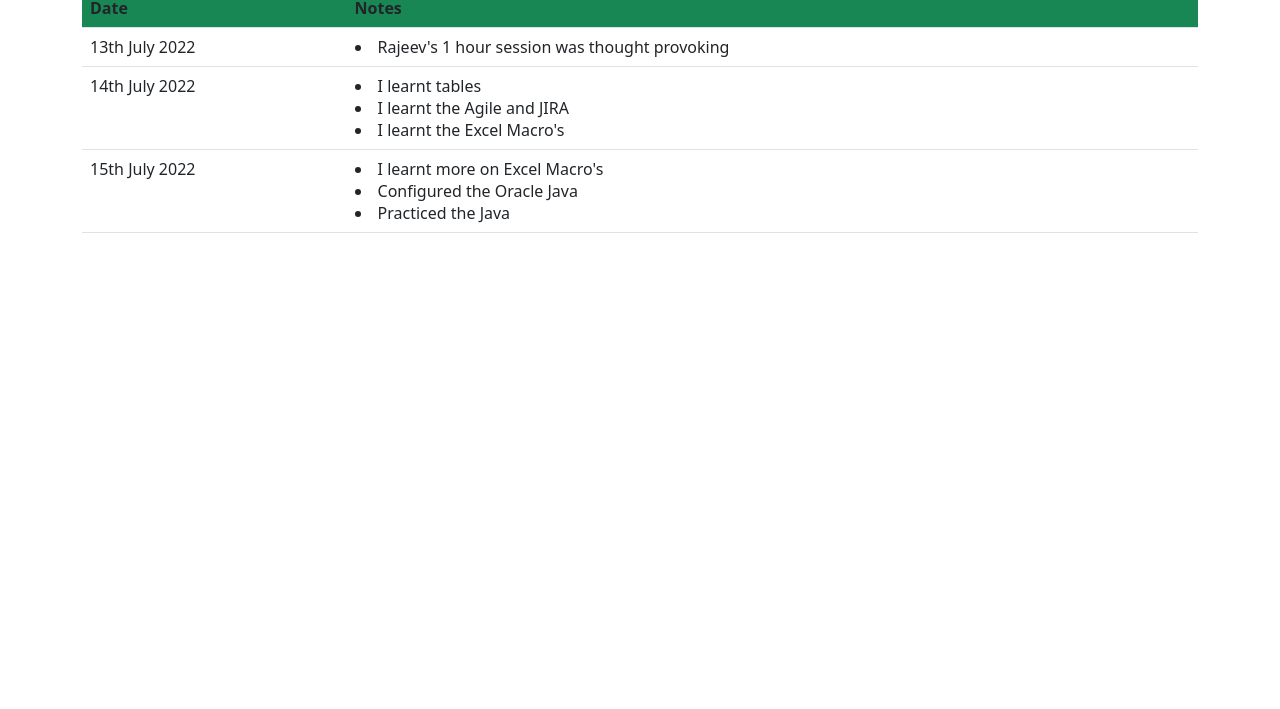
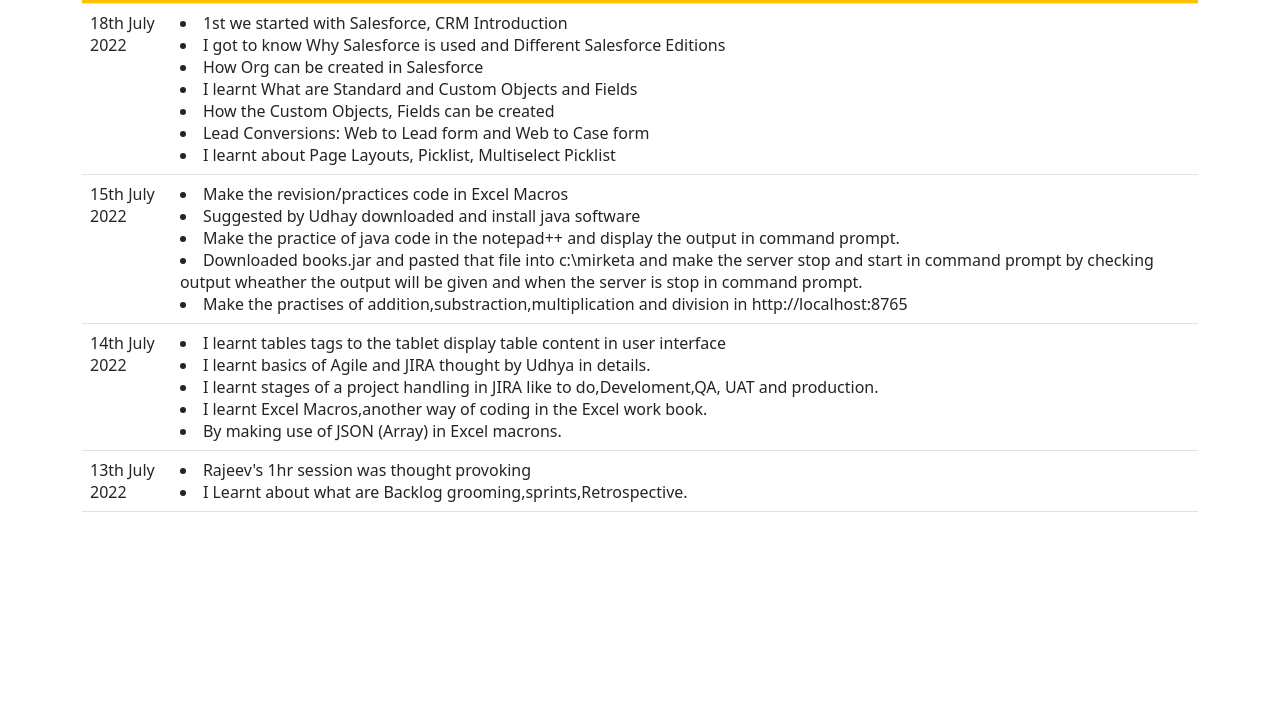
Before and after one commit to basavaraj-mrk/basavaraj-mrk, a plain HTML site: page Journal.html in a window 1280 px wide. Shown: the part 91-800 px from the top of the page. Drawn offline with nearby package versions, Linux system fonts and the light colour scheme.

Commit message:
Updated on 18th july

```diff
--- a/Journal.html
+++ b/Journal.html
@@ -1,46 +1,60 @@
-"<html>
+<html>
     <head>
     <!-- CSS only -->
 <link href="https://cdn.jsdelivr.net/npm/bootstrap@5.2.0-beta1/dist/css/bootstrap.min.css" rel="stylesheet" integrity="sha384-0evHe/X+R7YkIZDRvuzKMRqM+OrBnVFBL6DOitfPri4tjfHxaWutUpFmBp4vmVor" crossorigin="anonymous">
         <!-- JavaScript Bundle with Popper -->
-<script src="https://cdn.jsdelivr.net/npm/bootstrap@5.2.0-beta1/dist/js/bootstrap.bundle.min.js" integrity="sha384-pprn3073KE6tl6bjs2QrFaJGz5/SUsLqktiwsUTF55Jfv3qYSDhgCecCxMW52nD2" crossorigin="anonymous"> </script>
-
+<script src="https://cdn.jsdelivr.net/npm/bootstrap@5.2.0-beta1/dist/js/bootstrap.bundle.min.js" integrity="sha384-pprn3073KE6tl6bjs2QrFaJGz5/SUsLqktiwsUTF55Jfv3qYSDhgCecCxMW52nD2" crossorigin="anonymous"></script>
         </head>
         <body class="container">
-	<h1>Basavaraja's Journal</h1>
+            <h1> Basavaraj's Journal</h1>
             <table class="table table-hover">
-	<thead class="bg-success">
+                <thead class="bg-warning">
                     <tr>
                         <th>Date</th>
                         <th>Notes</th>
                     </tr>
                 </thead>
                 <tbody>
-		<tr>
-			<td>13th July 2022</td>
-			<td>
-				<li>Rajeev's 1 hour session was thought provoking</li>
-			</td>
-		</tr>
 
 						<tr>
-			<td>14th July 2022</td>
+                        <td>18th July 2022</td>
                         <td>
-				<li>I learnt tables</li>
-				<li>I learnt the Agile and JIRA</li>
-				<li>I learnt the Excel Macro's</li>
+                            <li>1st we started with Salesforce, CRM Introduction</li>
+                            <li>I got to know Why Salesforce is used and Different Salesforce Editions</li>
+							<li>How Org can be created in Salesforce</li>
+							<li>I learnt What are Standard and Custom Objects and Fields</li>
+							<li>How the Custom Objects, Fields can be created</li>
+							<li>Lead Conversions: Web to Lead form and Web to Case form</li>
+							<li>I learnt about Page Layouts, Picklist, Multiselect Picklist</li>
                         </td>
                     </tr>
 
 					  <tr>
 						  <td>15th July 2022</td>
 						   <td>
-				<li>I learnt more on Excel Macro's</li>
-				<li>Configured the Oracle Java</li>
-				<li>Practiced the Java</li>
+							<li>Make the revision/practices code in Excel Macros</li>
+							<li>Suggested by Udhay downloaded and install java software</li>
+							<li>Make the practice of java code in the notepad++ and display the output in command prompt.</li>
+							<li>Downloaded books.jar and pasted that file into c:\mirketa and make the server stop and start in command prompt by checking output wheather the output will be given and when the server is stop in command prompt.</li>
+							<li>Make the practises of addition,substraction,multiplication and division in http://localhost:8765</li>
+							<tr>
+
+							<td>14th July 2022</td>
+							<td>
+								<li>I learnt  tables tags to the tablet display table content in user interface</li>
+								<li>I  learnt basics of Agile and JIRA thought by Udhya in details.</li>
+								<li>I learnt stages of a project handling in JIRA like to do,Develoment,QA, UAT and production.</li>
+								<li>I learnt Excel Macros,another way of coding in the Excel work book.</li>
+								<li>By making use of JSON (Array) in Excel macrons. </li>
 							</td>
 						</tr>
-
+                    <tr>
+                        <td>13th July 2022</td>
+                        <td>
+                            <li>Rajeev's 1hr session was thought provoking</li>
+                            <li>I Learnt about what are Backlog grooming,sprints,Retrospective.</li>
+                        </td>
+                    </tr>
                 </tbody>
             </table>
         </body>
```
Lines whose indentation alone changed are shown as unchanged.
